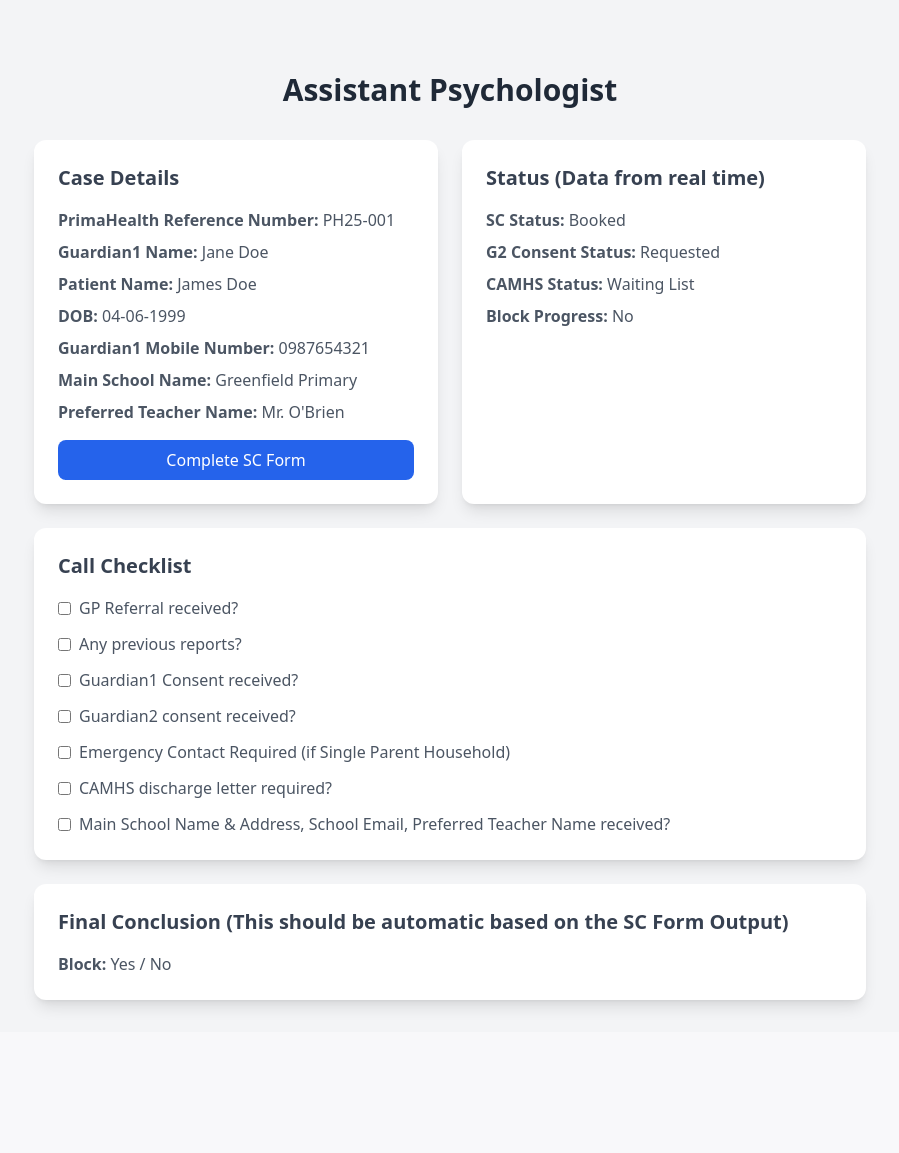
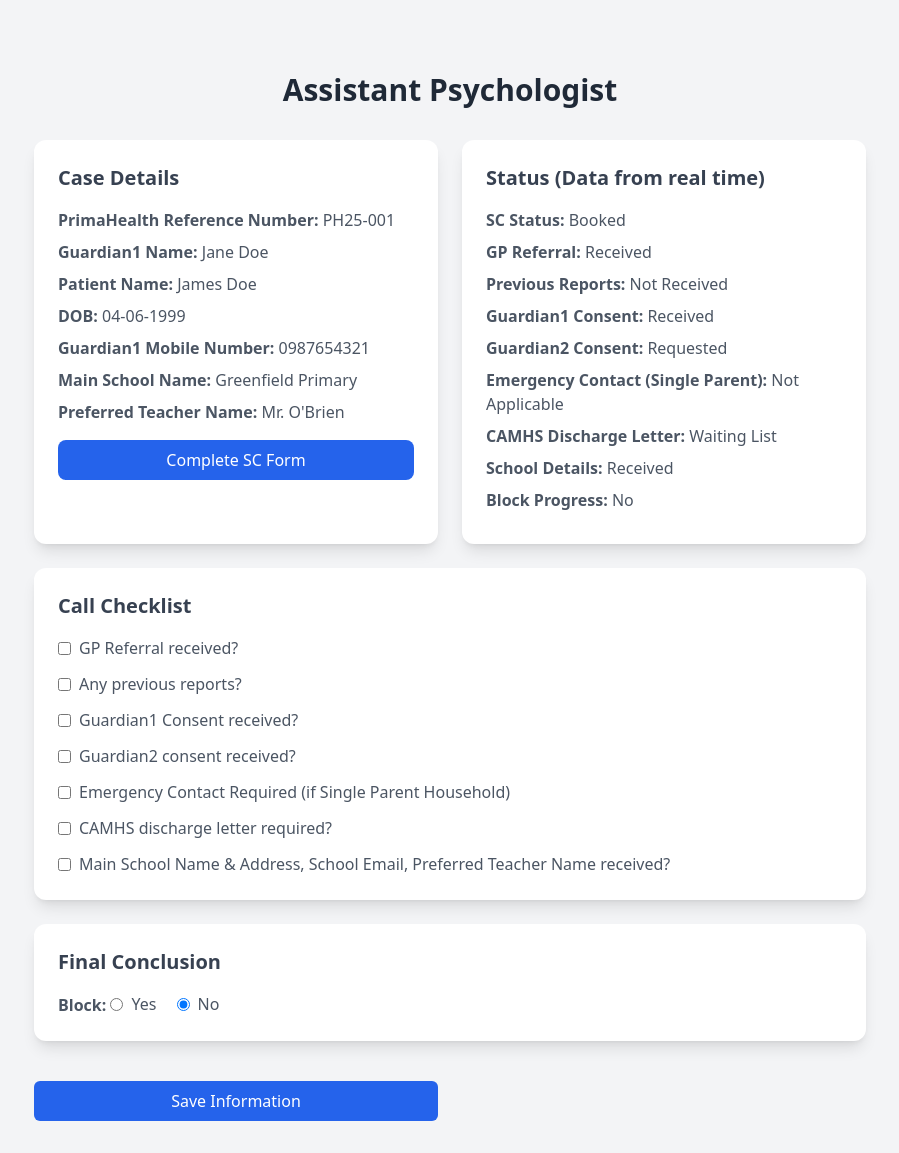
Before and after one commit to pdkv1999/primaHealth, a Python web app: template templates/ap_screen.html in a window 1280 px wide. Shown: the whole page, without its empty margins (190-1089 px from the left). Before the commit the page ends 1011 px from the top, so only its background shows below. Run offline with Jinja, Linux system fonts and the light colour scheme; the template is opened without the code that fills it, so the values that code supplies are empty; some libraries are stand-ins or nearby versions.

Commit message:
minor changes

```diff
--- a/templates/ap_screen.html
+++ b/templates/ap_screen.html
@@ -25,11 +25,18 @@
 
       <div class="bg-white p-6 rounded-xl shadow-lg">
         <h3 class="text-xl font-semibold text-gray-700 mb-4">Status (Data from real time)</h3>
+
         <p class="text-gray-600 mb-2"><strong>SC Status:</strong> Booked</p>
-        <p class="text-gray-600 mb-2"><strong>G2 Consent Status:</strong> Requested</p>
-        <p class="text-gray-600 mb-2"><strong>CAMHS Status:</strong> Waiting List</p>
+        <p class="text-gray-600 mb-2"><strong>GP Referral:</strong> Received</p>
+        <p class="text-gray-600 mb-2"><strong>Previous Reports:</strong> Not Received</p>
+        <p class="text-gray-600 mb-2"><strong>Guardian1 Consent:</strong> Received</p>
+        <p class="text-gray-600 mb-2"><strong>Guardian2 Consent:</strong> Requested</p>
+        <p class="text-gray-600 mb-2"><strong>Emergency Contact (Single Parent):</strong> Not Applicable</p>
+        <p class="text-gray-600 mb-2"><strong>CAMHS Discharge Letter:</strong> Waiting List</p>
+        <p class="text-gray-600 mb-2"><strong>School Details:</strong> Received</p>
         <p class="text-gray-600 mb-2"><strong>Block Progress:</strong> No</p>
       </div>
+
 
       <div class="bg-white p-6 rounded-xl shadow-lg col-span-1 md:col-span-2">
         <h3 class="text-xl font-semibold text-gray-700 mb-4">Call Checklist</h3>
@@ -66,9 +73,32 @@
       </div>
 
       <div class="bg-white p-6 rounded-xl shadow-lg col-span-1 md:col-span-2">
-        <h3 class="text-xl font-semibold text-gray-700 mb-4">Final Conclusion (This should be automatic based on the SC Form Output)</h3>
-        <p class="text-gray-600"><strong>Block:</strong> Yes / No</p>
+        <h3 class="text-xl font-semibold text-gray-700 mb-4">Final Conclusion</h3>
+        <div class="text-gray-600">
+          <strong>Block:</strong>
+          <label class="inline-flex items-center mr-4">
+            <input type="radio" name="block" value="yes" class="form-radio text-blue-600" onchange="toggleDetails()">
+            <span class="ml-2">Yes</span>
+          </label>
+          <label class="inline-flex items-center">
+            <input type="radio" name="block" value="no" class="form-radio text-blue-600" onchange="toggleDetails()" checked>
+            <span class="ml-2">No</span>
+          </label>
+        </div>
+        <div id="detailsSection" class="mt-4 hidden">
+          <label for="details" class="block text-gray-600 font-medium">Details</label>
+          <textarea id="details" name="details" rows="4" class="w-full p-2 border rounded-md text-gray-600 focus:outline-none focus:ring-2 focus:ring-blue-500" placeholder="Enter details here..."></textarea>
+        </div>
       </div>
+
+      <script>
+        function toggleDetails() {
+          const yesRadio = document.querySelector('input[name="block"][value="yes"]');
+          const detailsSection = document.getElementById('detailsSection');
+          detailsSection.classList.toggle('hidden', !yesRadio.checked);
+        }
+      </script>
+      <button id="saveButton" class="mt-4 bg-blue-600 text-white px-4 py-2 rounded-md hover:bg-blue-700 focus:outline-none focus:ring-2 focus:ring-blue-500">Save Information</button>
     </div>
   </div>
 </body>
--- a/templates/phase1_overview.html
+++ b/templates/phase1_overview.html
@@ -33,9 +33,9 @@
 flowchart TD
     Start(["Start: New Enquiry<br>(Phone, Email, GP Referral, Webform, Callback, WhatsApp)"]) --> Source{"What is the source?"}
 
-    Source -- Phone Call --> M1["Send: Phone call received (No SC No GP Referral)<br><sub>📝 WA if consented, else Email</sub>"]
-    Source -- Voicemail --> M2["Send: Missed Call (Voicemail)<br><sub>📝 Email</sub>"]
-    Source -- No Voicemail --> M3["Send: Missed Call (No Voicemail)<br><sub>📝 Email</sub>"]
+    Source -- Phone Call --> M1["Send: Phone call received (No SC No GP Referral)<br><sub>📝 Ask for WA Consent, also Email</sub>"]
+    Source -- Voicemail --> M2["Send: Missed Call (Voicemail)<br><sub>📝 WA for consent</sub>"]
+    Source -- No Voicemail --> M3["Send: Missed Call (No Voicemail)<br><sub>📝 WA for consent</sub>"]
     Source -- Callback --> M4["Send: Callback Request<br><sub>📝 WA if consented, else Email</sub>"]
     Source -- Email --> M5["Send: Email Request (Attach Parent Info)<br><sub>📝 Email</sub>"]
     Source -- GP Referral --> M6["Send: GP Referral Received (No Screening Call done)<br><sub>📝 Email</sub>"]
```
